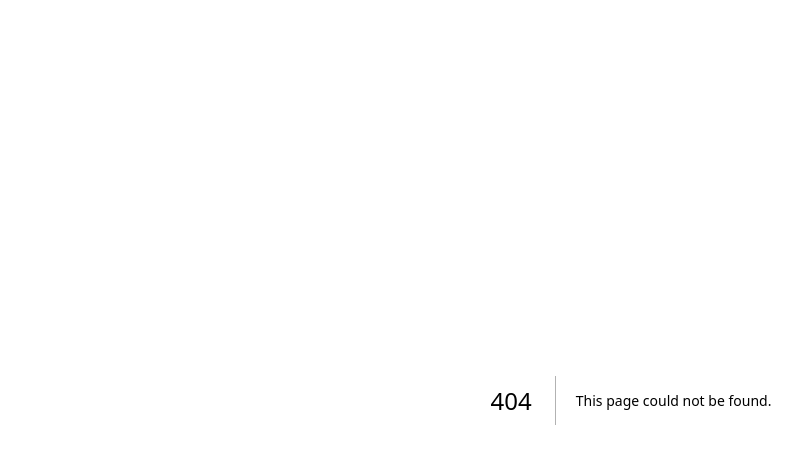
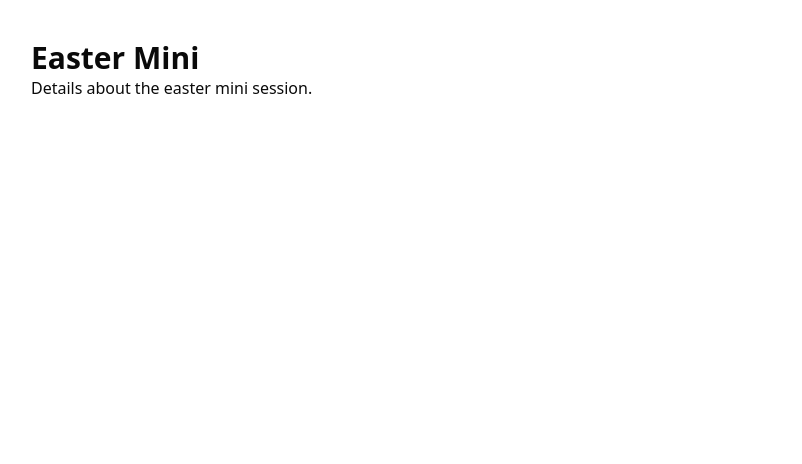
Before and after one commit to ppratik07/shutter-click, a Next.js app in the folder shutterclick/: page /booking/easter-mini in a window 1280 px wide. Before the commit this address had no page. Shown: the top 464 px of the page, without its empty margins (9-811 px from the left). Built offline with nearby package versions, Linux system fonts and the light colour scheme.

Commit message:
adding slug to get the link

```diff
--- /dev/null
+++ b/shutterclick/app/booking/[slug]/page.tsx
@@ -0,0 +1,23 @@
+import { notFound } from "next/navigation";
+
+interface Props {
+  params: {
+    slug: string;
+  };
+}
+
+const BookingDetailsPage = ({ params }: Props) => {
+  const { slug } = params;
+
+  const validSlugs = ["easter-mini", "mothers-day-mini"];
+  if (!validSlugs.includes(slug)) return notFound();
+
+  return (
+    <main className="p-10">
+      <h1 className="text-3xl font-bold capitalize">{slug.replace("-", " ")}</h1>
+      <p>Details about the {slug.replace("-", " ")} session.</p>
+    </main>
+  );
+};
+
+export default BookingDetailsPage;
--- a/shutterclick/app/components/MiniSessionCard.tsx
+++ b/shutterclick/app/components/MiniSessionCard.tsx
@@ -1,4 +1,5 @@
 import { Clock, DollarSign, CalendarDays } from "lucide-react";
+import Link from "next/link";
 
 interface MiniSessionCardProps {
   image: string;
@@ -8,6 +9,7 @@ interface MiniSessionCardProps {
   price: string;
   availability: string;
   link?: string;
+  slug?: string;
 }
 
 const MiniSessionCard: React.FC<MiniSessionCardProps> = ({
@@ -18,6 +20,7 @@ const MiniSessionCard: React.FC<MiniSessionCardProps> = ({
   price,
   availability,
   link,
+  slug
 }) => {
   const content = (
     <div className="bg-white shadow-md overflow-hidden hover:shadow-xl transition-shadow duration-300 cursor-pointer">
@@ -47,6 +50,10 @@ const MiniSessionCard: React.FC<MiniSessionCardProps> = ({
     <a href={link} target="_blank" rel="noopener noreferrer">
       {content}
     </a>
+  ) : slug ? (
+    <Link href={`/booking/${slug}`}>
+      {content}
+    </Link>
   ) : (
     content
   );
--- a/shutterclick/app/components/MiniSessionGrid.tsx
+++ b/shutterclick/app/components/MiniSessionGrid.tsx
@@ -3,6 +3,7 @@ import MiniSessionCard from "./MiniSessionCard";
 const MiniSessionGrid = () => {
     const sessions = [
         {
+            slug: "easter-mini",
             image: "/easter-mini.jpg",
             title: "Easter Mini",
             description:
@@ -12,6 +13,7 @@ const MiniSessionGrid = () => {
             availability: "TBD",
         },
         {
+            slug: "mothers-day-mini",
             image: "/mothers-day.jpg",
             title: "Mother's Day Mini",
             description:
```
